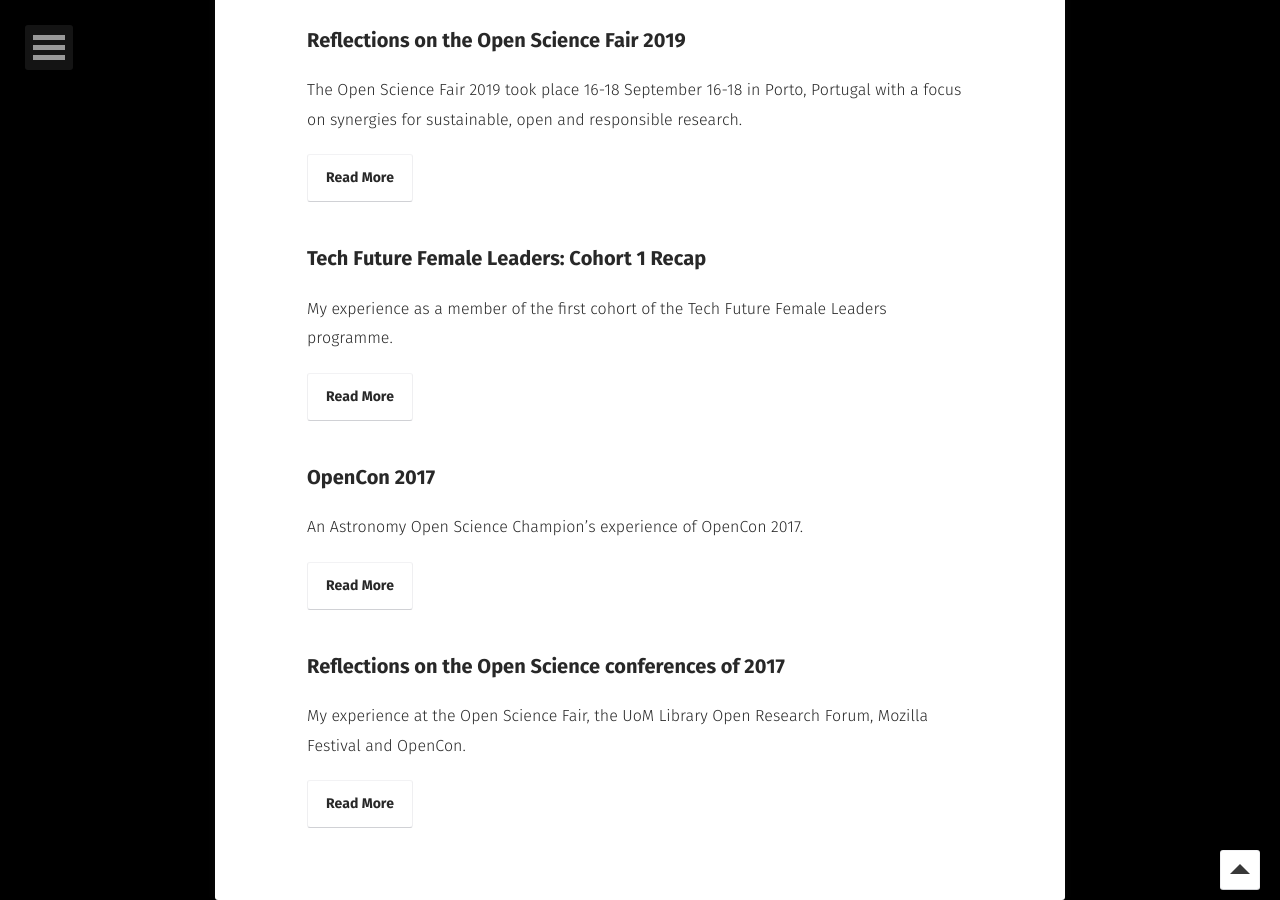
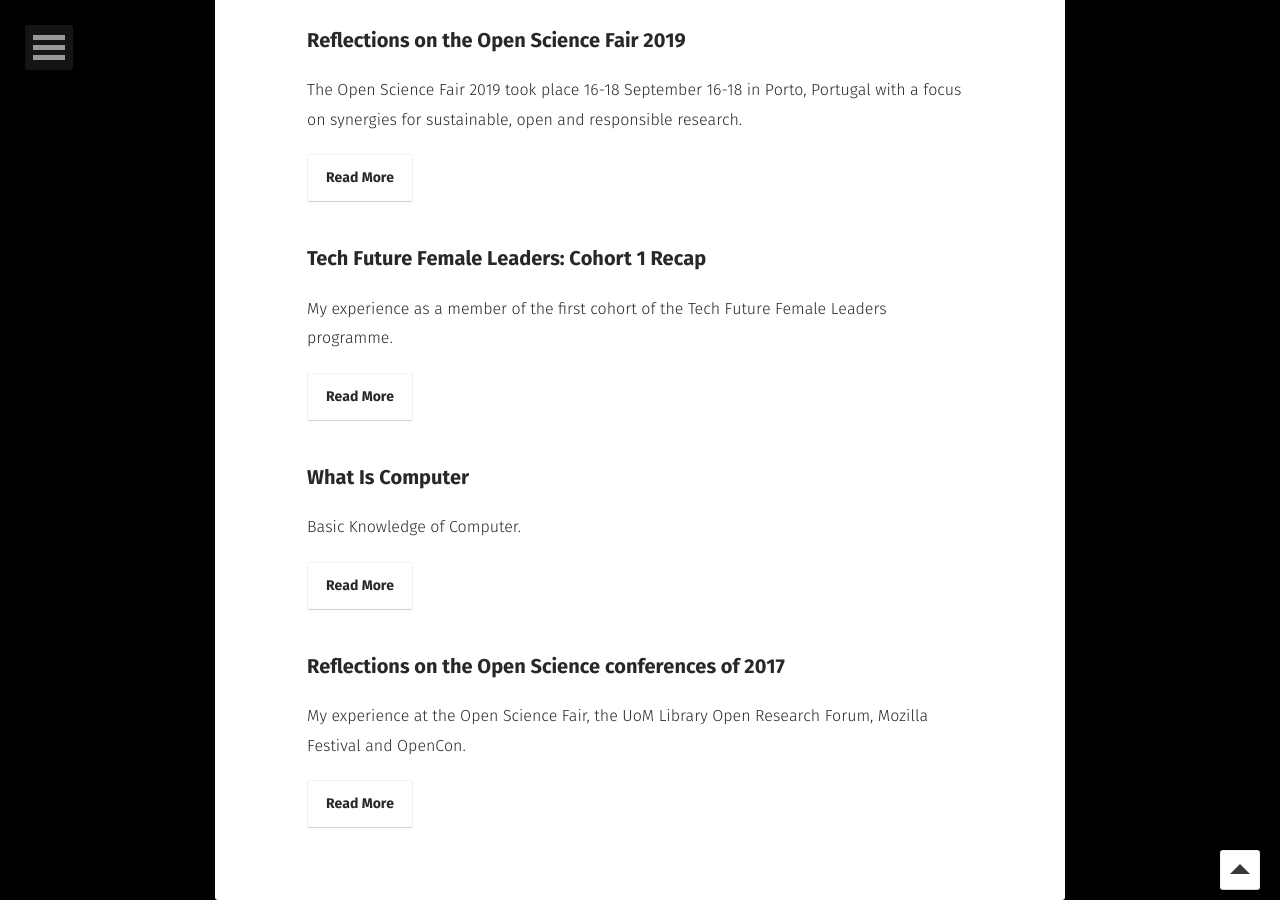
Before and after one commit to sohelkhanzz/mphs-edu.github.io, a Jekyll site: the page built from posts/index.md, in a window 1280 px wide and 900 px high, scrolled down 685 px. Built offline with Jekyll 4.4.1, drawn with Linux system fonts in a browser that asks for light colours; nearby versions of some CDN libraries; some web fonts are replaced; a style sheet for code colours, icons or effects is not loaded; part of the change alters nothing that is shown.

Commit message:
Update 2017-12-01-OpenCon-2017.md

```diff
--- a/_posts/2017-12-01-OpenCon-2017.md
+++ b/_posts/2017-12-01-OpenCon-2017.md
@@ -1,11 +1,44 @@
 ---
 layout: post
-title:  "OpenCon 2017"
+title:  "What Is Computer"
 date:   2017-12-04
-excerpt: "An Astronomy Open Science Champion’s experience of OpenCon 2017."
-tags: [Open Science]
+excerpt: "Basic Knowledge of Computer."
+tags: [Computer Science Science]
 feature: https://raw.githubusercontent.com/rainsworth/rainsworth.github.io/master/assets/img/posts/OpenScience/OpenCon2017.jpg
 comments: true
 ---
 
-I was sponsored by the University of Manchester Library to attend OpenCon 2017 in Berlin, Germany! You can read my guest post about my experience as an Astronomy Open Science Champion over on the [Library Research Plus blog](https://blog.research-plus.library.manchester.ac.uk/2017/12/04/an-astronomy-open-science-champions-experience-of-opencon2017/).
+## Is Computer Science Philosophy?
+I sat upon a chair . . .
+(but was it there?
+and what is ‘I’?
+and is ‘I’ me?)
+. . . and had some thoughts on
+PHILOSOPHY
+(where ‘had’ means ‘do’?
+and ‘thoughts’: insights, or recall?
+and the ‘Big P’ too:
+defined by others, or by me?
+or some view
+overall?)
+And I wondered:
+Is it always best when plainly told? . . .
+(but best for what? for whom?
+and ‘it’ means all, or some?
+‘plainly’ means clear, or dry?
+‘told’ means typed? orated?
+how confidently stated?
+and who should have this say?)
+. . . Or have fictional forms a part to play?
+(but ‘fiction’: poetry? theatre?
+music? art? prose?
+comedy? tragedy? adventure?
+long? short? episodic?
+concise? verbose?
+literal, or metaphoric?
+epistolic? dialectic? parabolic . . . ?)
+WAIT!
+This has become more abstruse than Zen.
+I think I’d better start again:
+I sat upon a chair . . .
+—Daryn Green
```
